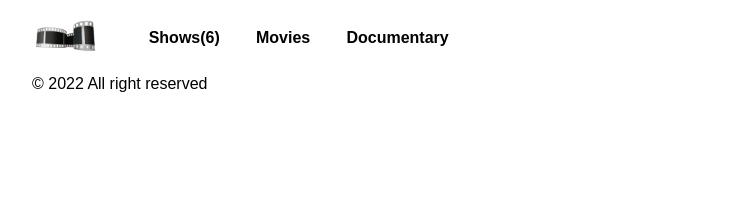
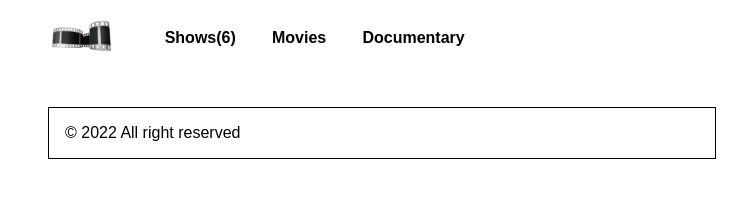
Before and after one commit to barakadanny/Capstone-project-2, a website built with webpack: page src/index.html in a window 1280 px wide. Shown: the whole page, without its empty margins (258-1005 px from the left). Built offline with nearby package versions, Linux system fonts and the light colour scheme; no server answers.

Commit message:
Fix style

```diff
--- a/src/style.css
+++ b/src/style.css
@@ -2,6 +2,23 @@
   box-sizing: border-box;
   margin: 0;
   padding: 0;
+}
+
+:root {
+  --main-color: rgba(18, 118, 129, 1);
+  --secondary-color: rgba(16, 55, 92, 1);
+  --paragraph-color: rgba(0, 0, 0, 0.6);
+  --yellow-color: rgba(243, 198, 35, 1);
+  --white-color: rgba(255, 255, 255, 1);
+  --main-font-color-dark: #000;
+  --main-font: 'Roboto', sans-serif;
+  --main-font-size: 16px;
+  --font-size-1: 1.2rem;
+  --font-size-2: 1.4rem;
+  --font-weight-1: 300;
+  --font-weight-2: 400;
+  --font-weight-3: 500;
+  --font-weight-4: 700;
 }
 
 body {
@@ -67,8 +84,8 @@ nav .logo-wrapper img {
 
 main {
   max-width: 700px;
-  margin-left: auto;
-  margin-right: auto;
+  margin: 0 auto;
+  padding: 0 1rem;
 }
 
 .active main {
@@ -80,6 +97,7 @@ main {
   display: flex;
   flex-wrap: wrap;
   justify-content: space-around;
+  margin-top: 2rem;
 }
 
 .item {
@@ -88,10 +106,17 @@ main {
   margin-right: 10px;
   margin-left: 10px;
   background-color: rgba(177, 173, 182, 0.5);
+  border: 1px solid transparent;
   display: flex;
   flex-direction: column;
   width: 25%;
   margin-bottom: 2rem;
+  transition: all 0.3s ease-in-out;
+}
+
+.item:hover {
+  transform: scale(1.03);
+  border: 1px solid #000;
 }
 
 .image-wrapper {
@@ -313,24 +338,24 @@ main {
 }
 
 .popup-wrapper {
-  -ms-overflow-style: none;
-  scrollbar-width: none;
   opacity: 0;
   visibility: hidden;
   position: fixed;
+  margin-top: 2rem;
   top: 0;
   left: 0;
   bottom: 0;
   width: 100%;
   overflow-y: auto;
-  background-color: rgba(8, 8, 8, 0.1);
-}
-
-.popup-wrapper::-webkit-scrollbar {
-  display: none;
 }
 
 .active .popup-wrapper {
   opacity: 1;
   visibility: visible;
 }
+
+footer {
+  border: 1px solid #000;
+  padding: 1rem;
+  margin-bottom: 0.5rem;
+}
```
